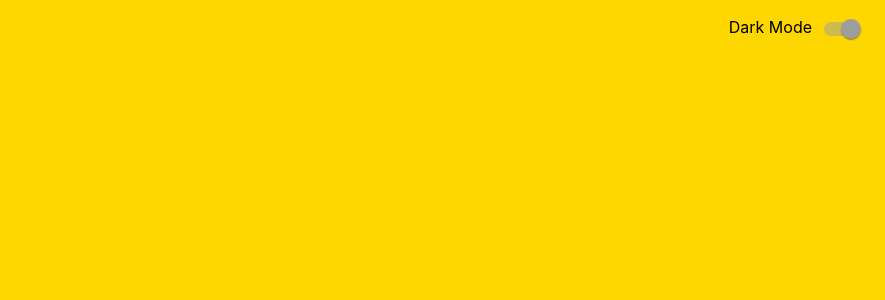
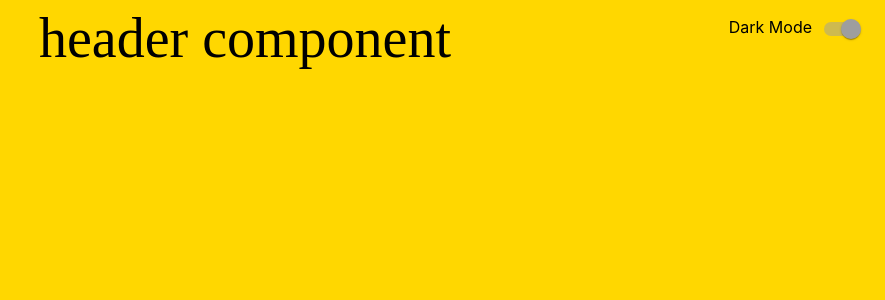
Before and after one commit to Otuyanyangayi/FitnessbyOtuya-, a React (Create React App) app: page / in a window 1280 px wide. Shown: the top 300 px of the page, without its empty margins (395-1280 px from the left). Built offline with nearby package versions, Linux system fonts and the light colour scheme.

Commit message:
display header component

```diff
--- a/src/App.js
+++ b/src/App.js
@@ -1,7 +1,9 @@
-import Background from './images/bg1.jpg';
+
 import { Container, withStyles,Switch } from "@material-ui/core";
 import { grey } from "@material-ui/core/colors";
-import React, { useEffect, useState } from "react";
+import React, {  useState } from "react";
+import Header from "./components/Header/Header"
+
 import './App.css';
 
 function App() {
@@ -28,7 +30,7 @@ function App() {
     <div style={{ backgroundColor:LightMode ? "gold" : "black", backgroundRepeat: 'no-repeat', backgroundsize:"cover",
     color: LightMode ? "black" : "white"}}>
       <Container maxWidth="md" style={{display: "flex", flexDirection:"column", height : "100vh"}}>
-
+      <Header/>
       <div
           style={{ position: "absolute", top: 0, right: 15, paddingTop: 10 }}
         >
@@ -38,6 +40,7 @@ function App() {
             onChange={() => setLightMode(!LightMode)}
           />
         </div>
+
       </Container>
     </div>
   );
```
